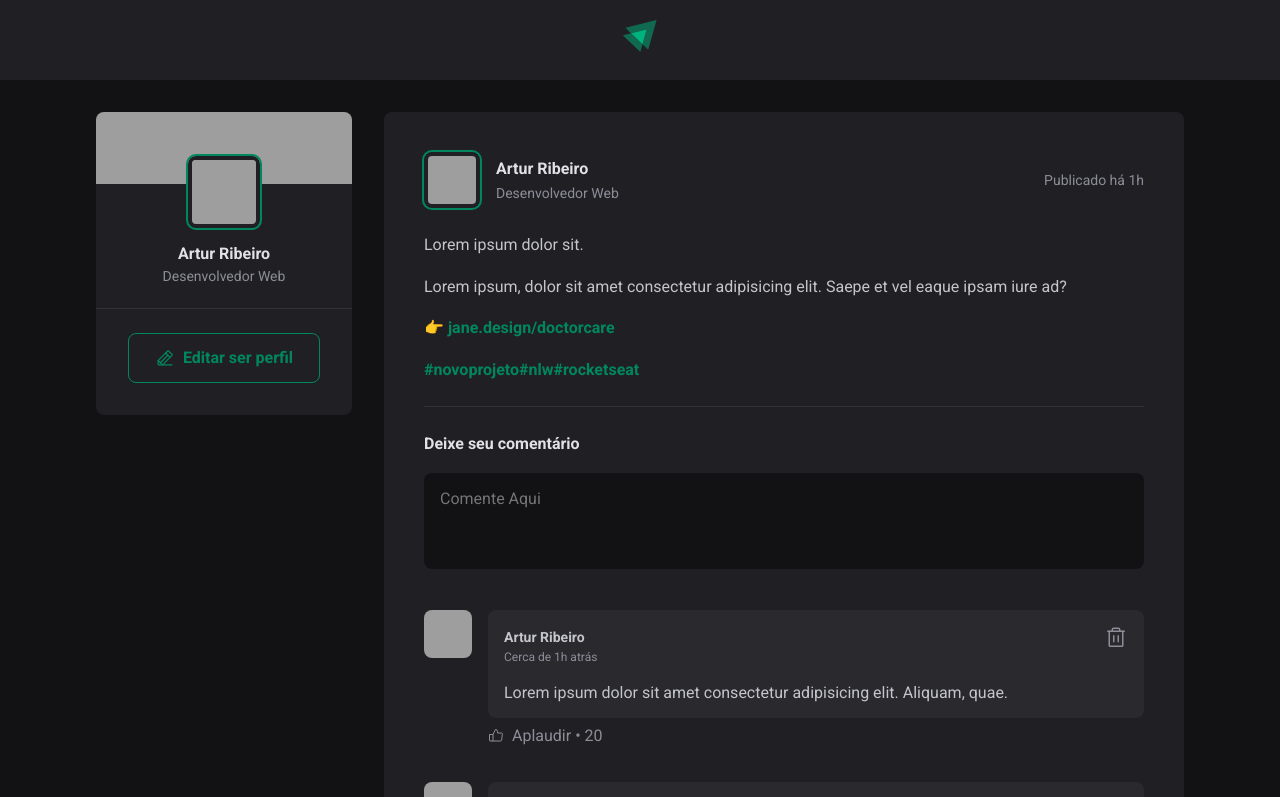
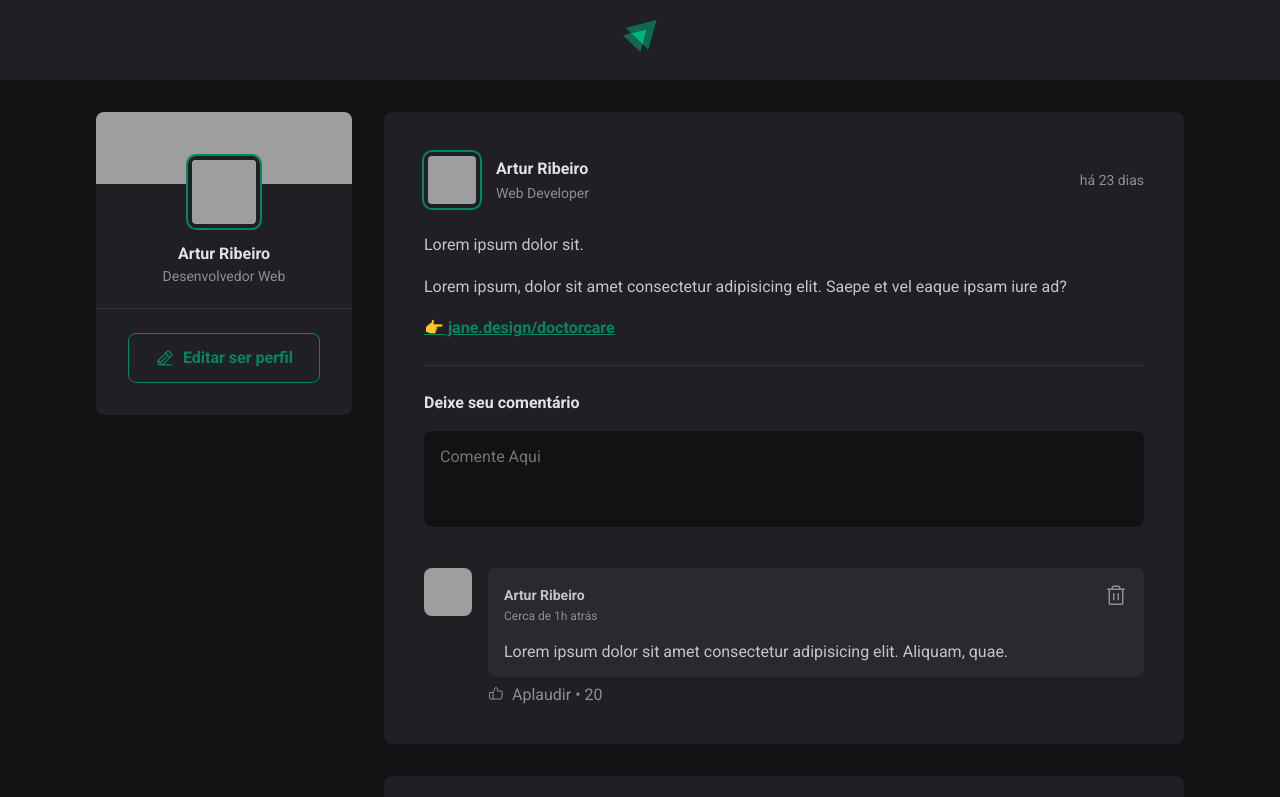
Before and after one commit to ArturRibeiro01/reactProfiles, a React (Vite) app: page / in a window 1280 px wide. Shown: the top 797 px of the page. Built offline with nearby package versions, Linux system fonts and the light colour scheme; grey boxes are pictures that could not be loaded.

Commit message:
Inclusão do conteudo interativo do post e instalação da lib  date-fns

```diff
--- a/package.json
+++ b/package.json
@@ -9,6 +9,7 @@
     "preview": "vite preview"
   },
   "dependencies": {
+    "date-fns": "^2.29.1",
     "phosphor-react": "^1.4.1",
     "react": "^18.2.0",
     "react-dom": "^18.2.0"
--- a/src/App.jsx
+++ b/src/App.jsx
@@ -6,6 +6,45 @@ import { Sidebar } from "./components/Sidebar";
 import { Post } from "./components/Post";
 
 function App() {
+  const posts = [
+    {
+      id: 1,
+      author: {
+        avatarUrl: "https://avatars.githubusercontent.com/u/59667445?v=4",
+        name: "Artur Ribeiro",
+        role: "Web Developer",
+      },
+      content: [
+        { type: "paragraph", content: "Lorem ipsum dolor sit." },
+        {
+          type: "paragraph",
+          content:
+            "Lorem ipsum, dolor sit amet consectetur adipisicing elit. Saepe et vel eaque ipsam iure ad?",
+        },
+        { type: "link", content: "👉 jane.design/doctorcare" },
+      ],
+      publishedAt: new Date("2022-08-13 18:21:01"),
+    },
+    {
+      id: 2,
+      author: {
+        avatarUrl: "https://github.com/diego3g.png",
+        name: "Teste Diego",
+        role: "@CTO da RocketSeat",
+      },
+      content: [
+        { type: "paragraph", content: "Lorem ipsum dolor sit." },
+        {
+          type: "paragraph",
+          content:
+            "Lorem ipsum, dolor sit amet consectetur adipisicing elit. Saepe et vel eaque ipsam iure ad?",
+        },
+        { type: "link", content: "👉 jane.design/doctorcare" },
+      ],
+      publishedAt: new Date("2022-01-25 18:23:23"),
+    },
+  ];
+
   return (
     <div>
       <Header />
@@ -13,8 +52,16 @@ function App() {
       <div className={styles.wrapper}>
         <Sidebar />
         <main>
-          <Post />
-          <Post />
+          {posts.map((post) => {
+            return (
+              <Post
+                key={post.id}
+                author={post.author}
+                content={post.content}
+                publishedAt={post.publishedAt}
+              />
+            );
+          })}
         </main>
       </div>
     </div>
--- a/src/components/Post.jsx
+++ b/src/components/Post.jsx
@@ -1,42 +1,52 @@
 import React from "react";
+import { format, formatDistanceToNow } from "date-fns";
+import ptBR from "date-fns/locale/pt-BR";
+
 import { Avatar } from "./Avatar";
 import Comment from "./Comment";
 
 import styles from "./Post.module.css";
 
-export const Post = () => {
+export const Post = ({ author, publishedAt, content }) => {
+  const publishedDateFormatted = format(publishedAt, "d 'de' LLLL 'ás' HH:mm", {
+    locale: ptBR,
+  });
+
+  const publishedDateRelativeToNow = formatDistanceToNow(publishedAt, {
+    locale: ptBR,
+    addSuffix: true,
+  });
+
   return (
     <article className={styles.post}>
       <header>
         <div className={styles.author}>
-          <Avatar
-            hasBorder
-            src="https://avatars.githubusercontent.com/u/59667445?v=4"
-          />
+          <Avatar hasBorder src={author.avatarUrl} />
           <div className={styles.authorInfo}>
-            <strong>Artur Ribeiro</strong>
-            <span>Desenvolvedor Web</span>
+            <strong>{author.name}</strong>
+            <span>{author.role}</span>
           </div>
         </div>
-        <time title="08 de Agosto de 2022" dateTime="2022-08-08 10:27:48">
-          Publicado há 1h
+        <time
+          title={publishedDateFormatted}
+          dateTime={publishedAt.toISOString()}
+        >
+          {publishedDateRelativeToNow}
         </time>
       </header>
 
       <div className={styles.content}>
-        <p>Lorem ipsum dolor sit.</p>
-        <p>
-          Lorem ipsum, dolor sit amet consectetur adipisicing elit. Saepe et vel
-          eaque ipsam iure ad?
-        </p>
-        <p>
-          👉 <a>jane.design/doctorcare </a>
-        </p>
-        <p>
-          <a>#novoprojeto</a>
-          <a>#nlw</a>
-          <a>#rocketseat</a>
-        </p>
+        {content.map((line) => {
+          if (line.type === "paragraph") {
+            return <p>{line.content}</p>;
+          } else if (line.type === "link") {
+            return (
+              <p>
+                <a href="">{line.content}</a>
+              </p>
+            );
+          }
+        })}
       </div>
 
       <form className={styles.commentForm}>
@@ -49,8 +59,6 @@ export const Post = () => {
       </form>
       <div className={styles.commentList}>
         <Comment />
-        <Comment />
-        <Comment />
       </div>
     </article>
   );
```
Also changed, not shown: 1 other file (tests, documents, lock files or other folders).
